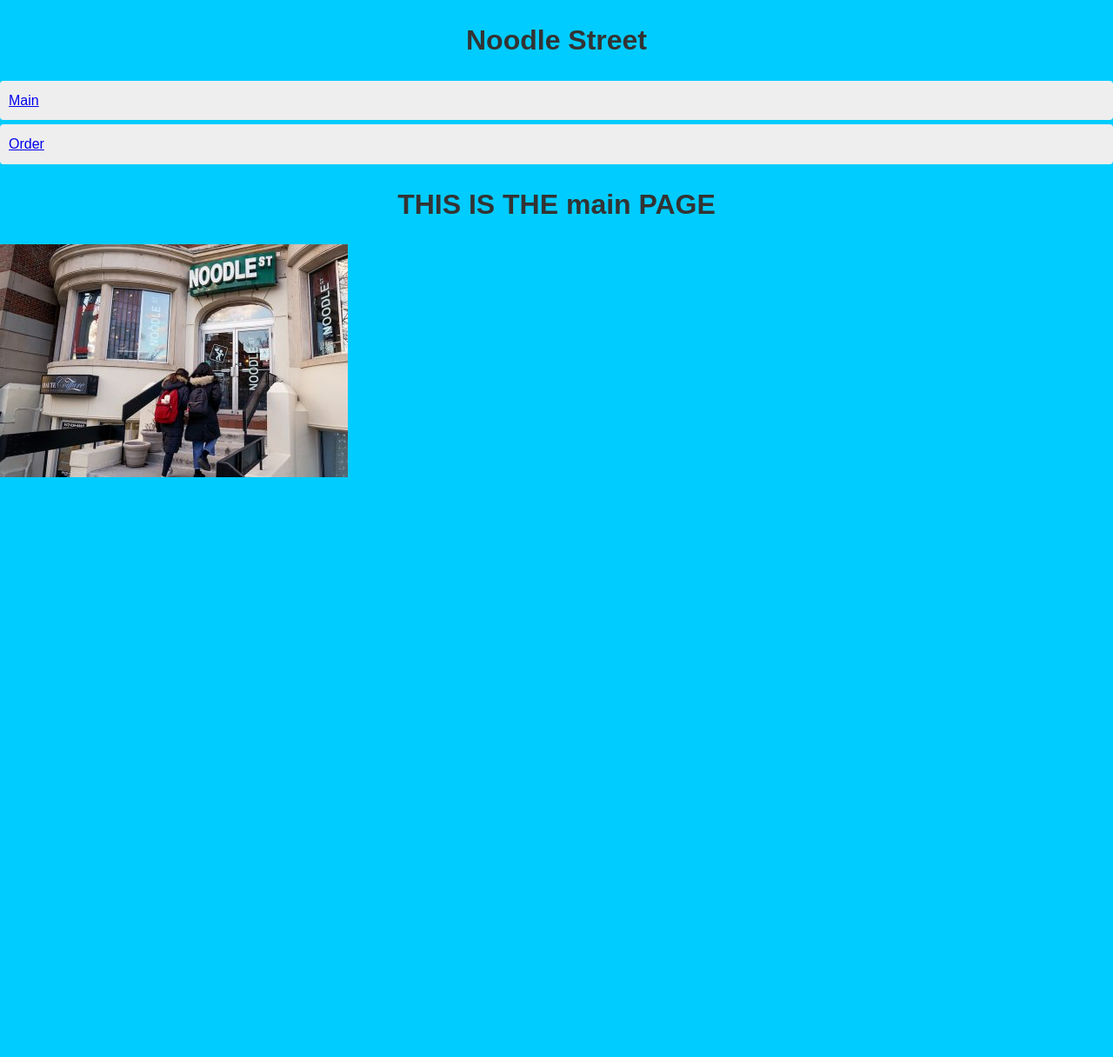
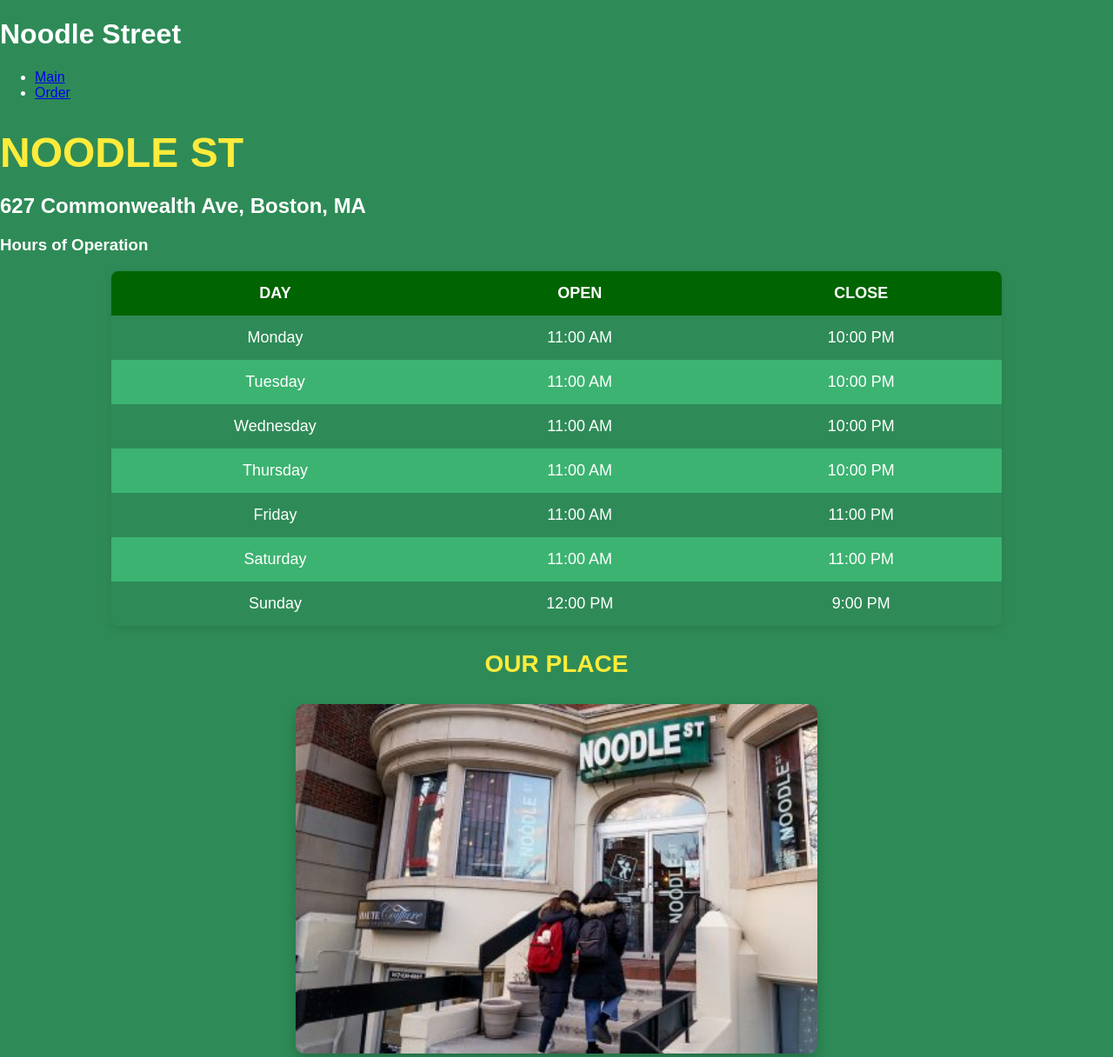
Before and after one commit to SaeginChang/cs412, a Django app: page /restaurant/main/ in a window 1280 px wide. Shown: the whole page at 87% size. Before the commit the page ends 549 px from the top, so only its background shows below. Run offline with Django 5.2, Linux system fonts and the light colour scheme.

Commit message:
url rest

```diff
--- /dev/null
+++ b/restaurant/a4_url.txt
@@ -0,0 +1 @@
+https://obscure-springs-94380-68052e598e78.herokuapp.com/restaurant/
--- a/restaurant/templates/restaurant/base.html
+++ b/restaurant/templates/restaurant/base.html
@@ -26,6 +26,6 @@ as well as including any necessary style information
 
 {% block content %}
 <!-- fill in this section with specific page detail -->
-<h1>THIS IS THE BASE PAGE</h1>
+<h1>Welcome to Noodle St. Website!</h1>
 
 {% endblock %}
--- a/restaurant/templates/restaurant/main.html
+++ b/restaurant/templates/restaurant/main.html
@@ -5,8 +5,57 @@
 {% extends 'restaurant/base.html' %}
 
 {% block content %}
-<!-- fill in this section with specific page detail -->
-<h1>THIS IS THE main PAGE</h1>
-<img id="NoodleSt" src="/static/noodleSt.jpg" alt="pic">
+<div class="restaurant-info">
+    <h1 class="restaurant-name">Noodle St</h1>
+    <h2 class="restaurant-location">627 Commonwealth Ave, Boston, MA</h2>
 
+    <h3>Hours of Operation</h3>
+    <table class="hours-table">
+        <tr>
+            <th>Day</th>
+            <th>Open</th>
+            <th>Close</th>
+        </tr>
+        <tr>
+            <td>Monday</td>
+            <td>11:00 AM</td>
+            <td>10:00 PM</td>
+        </tr>
+        <tr>
+            <td>Tuesday</td>
+            <td>11:00 AM</td>
+            <td>10:00 PM</td>
+        </tr>
+        <tr>
+            <td>Wednesday</td>
+            <td>11:00 AM</td>
+            <td>10:00 PM</td>
+        </tr>
+        <tr>
+            <td>Thursday</td>
+            <td>11:00 AM</td>
+            <td>10:00 PM</td>
+        </tr>
+        <tr>
+            <td>Friday</td>
+            <td>11:00 AM</td>
+            <td>11:00 PM</td>
+        </tr>
+        <tr>
+            <td>Saturday</td>
+            <td>11:00 AM</td>
+            <td>11:00 PM</td>
+        </tr>
+        <tr>
+            <td>Sunday</td>
+            <td>12:00 PM</td>
+            <td>9:00 PM</td>
+        </tr>
+    </table>
+
+    <div class="restaurant-photos">
+        <h3>Our Place</h3>
+        <img id="noodle-st" src='/static/noodleSt.jpg' alt="Noodle St restaurant">
+    </div>
+</div>
 {% endblock %}
--- a/static/restaurant_styles.css
+++ b/static/restaurant_styles.css
@@ -1,104 +1,185 @@
 /* General Styles */
 body {
-    font-family: Arial, sans-serif;
-    background-color: #00ccff;
+    font-family: 'Arial', sans-serif;
+    background-color: #2e8b57; /* Green background */
     margin: 0;
     padding: 0;
-    line-height: 1.6;
+    color: #fff; /* White text for contrast */
 }
 
-h1, h2, h3 {
-    color: #333;
+.container {
+    max-width: 900px;
+    margin: 100px auto; /* Centers the container horizontally and adds space from the header */
+    padding: 30px;
+    background-color: #3cb371; /* Lighter green background for content */
+    border-radius: 10px;
+    box-shadow: 0 10px 20px rgba(0, 0, 0, 0.2);
+    text-align: center; /* Center the text inside the container */
+}
+
+/* Header and Navigation */
+.header {
+    position: fixed;
+    top: 0;
+    width: 100%;
+    background-color: #006400; /* Dark green for header */
+    padding: 20px 0;
+    box-shadow: 0 4px 10px rgba(0, 0, 0, 0.2);
+    z-index: 1000;
     text-align: center;
+}
+
+.header h1 {
+    font-size: 36px;
+    margin: 0;
+    color: #fff;
+    text-transform: uppercase;
+    letter-spacing: 1.5px;
+}
+
+.navbar {
+    margin-top: 10px;
+}
+
+.navbar a {
+    color: #ffeb3b; /* Bright yellow links */
+    text-decoration: none;
+    margin: 0 15px;
+    font-size: 18px;
+    font-weight: bold;
+    transition: color 0.3s ease;
+}
+
+.navbar a:hover {
+    color: #fff; /* Change color on hover */
+}
+
+/* Restaurant Info Section */
+.restaurant-info {
+    margin: 0 auto;
+}
+
+.restaurant-name {
+    font-size: 48px;
+    color: #ffeb3b; /* Bright yellow for contrast */
+    margin-bottom: 15px;
+    font-weight: 700;
+    text-transform: uppercase;
+}
+
+.restaurant-location {
+    font-size: 24px;
+    color: #fff; /* White text for location */
     margin-bottom: 20px;
 }
 
-.container {
+/* Table for Hours of Operation */
+.hours-table {
     width: 80%;
-    max-width: 1000px;
-    margin: 20px auto;
-    background-color: #fff;
-    padding: 20px;
+    margin: 0 auto 20px;
+    border-collapse: collapse;
+    background-color: #2e8b57; /* Green table background to blend with page */
+    box-shadow: 0 4px 12px rgba(0, 0, 0, 0.1);
     border-radius: 8px;
-    box-shadow: 0 4px 8px rgba(0, 0, 0, 0.1);
+    overflow: hidden;
 }
 
-/* Form Styles */
-form {
-    display: flex;
-    flex-direction: column;
-    gap: 15px;
-}
-
-label {
-    font-weight: bold;
-}
-
-input[type="text"],
-input[type="tel"],
-input[type="email"],
-textarea {
-    width: 100%;
-    padding: 10px;
-    margin: 5px 0;
-    border: 1px solid #ccc;
-    border-radius: 4px;
-    font-size: 16px;
-    box-sizing: border-box;
-}
-
-textarea {
-    resize: none;
-}
-
-input[type="checkbox"] {
-    margin-right: 10px;
-}
-
-input[type="submit"] {
-    background-color: #4CAF50;
-    color: white;
-    padding: 10px;
+.hours-table th,
+.hours-table td {
+    padding: 15px;
+    text-align: center;
     border: none;
-    border-radius: 4px;
-    font-size: 18px;
-    cursor: pointer;
-}
-
-input[type="submit"]:hover {
-    background-color: #45a049;
-}
-
-/* Confirmation Page Styles */
-ul {
-    list-style-type: none;
-    padding: 0;
-}
-
-ul li {
-    padding: 10px;
-    background-color: #eee;
-    margin: 5px 0;
-    border-radius: 4px;
-}
-
-p {
     font-size: 18px;
 }
 
-h3 {
-    margin-top: 30px;
-    font-size: 24px;
-    color: #555;
+.hours-table th {
+    background-color: #006400; /* Dark green for table headers */
+    color: white;
+    font-weight: 700;
+    text-transform: uppercase;
 }
 
-/* Responsive Layout */
+.hours-table td {
+    color: #fff;
+    background-color: #3cb371; /* Lighter green for table rows */
+}
+
+.hours-table tr:nth-child(even) td {
+    background-color: #2e8b57; /* Slightly darker green for alternate rows */
+}
+
+/* Photo Section */
+.restaurant-photos {
+    text-align: center;
+    margin-top: 20px;
+}
+
+.restaurant-photos h3 {
+    font-size: 28px;
+    margin-bottom: 15px;
+    color: #ffeb3b; /* Bright yellow for section title */
+    text-transform: uppercase;
+}
+
+.restaurant-photos img {
+    width: 100%;
+    max-width: 600px;
+    border-radius: 10px;
+    box-shadow: 0 8px 16px rgba(0, 0, 0, 0.2);
+    margin-top: 15px;
+    transition: transform 0.3s ease;
+}
+
+.restaurant-photos img:hover {
+    transform: scale(1.05);
+}
+
+/* Footer (optional) */
+.footer {
+    text-align: center;
+    padding: 15px;
+    background-color: #006400; /* Dark green for footer */
+    color: white;
+    position: relative;
+    bottom: 0;
+    width: 100%;
+    font-size: 14px;
+}
+
+.footer p {
+    margin: 0;
+    color: #ffeb3b;
+}
+
+.footer a {
+    color: #ffeb3b;
+    text-decoration: none;
+    font-weight: 600;
+}
+
+.footer a:hover {
+    text-decoration: underline;
+}
+
+/* Responsive Styles */
 @media (max-width: 768px) {
     .container {
-        width: 95%;
+        width: 90%;
     }
 
-    input[type="submit"] {
-        font-size: 16px;
+    .restaurant-name {
+        font-size: 36px;
+    }
+
+    .restaurant-location {
+        font-size: 20px;
+    }
+
+    .hours-table {
+        width: 90%;
+    }
+
+    .restaurant-photos img {
+        width: 90%;
     }
 }
```
Also changed, not shown: 1 other file.
